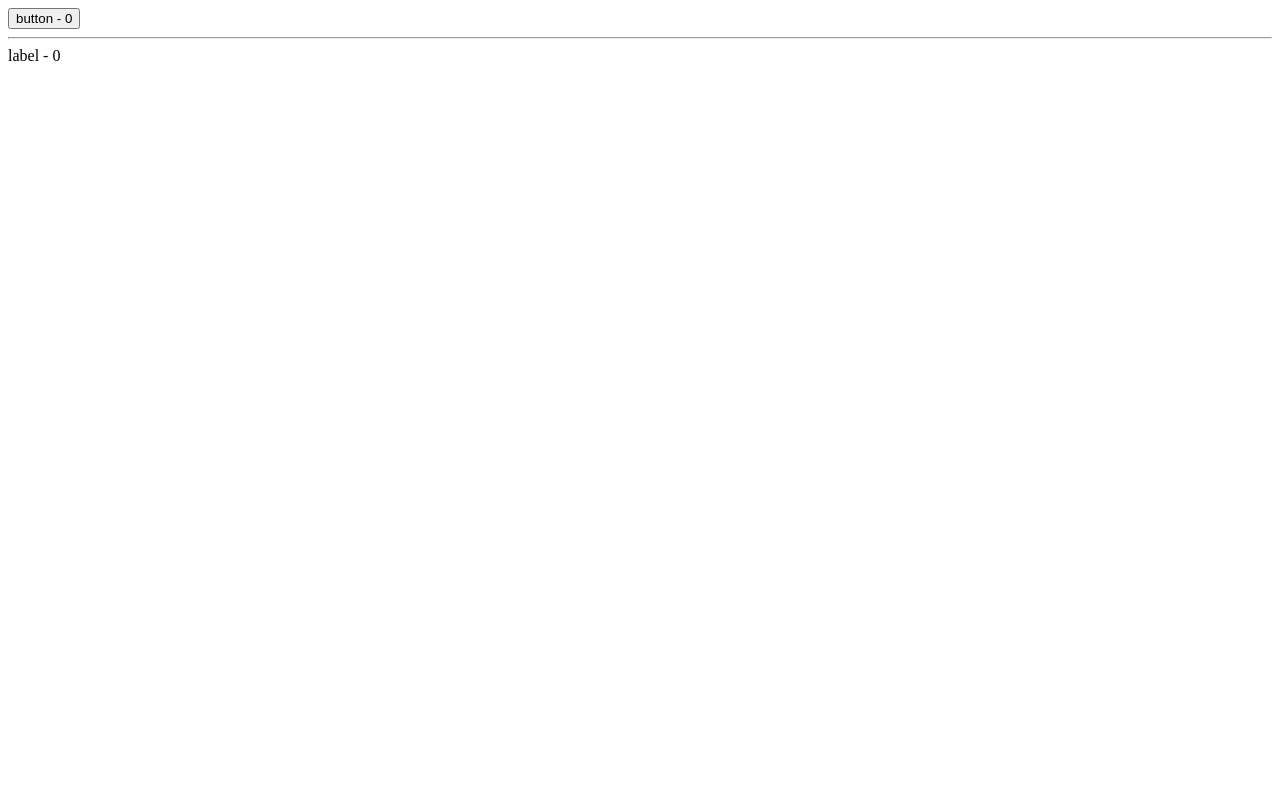
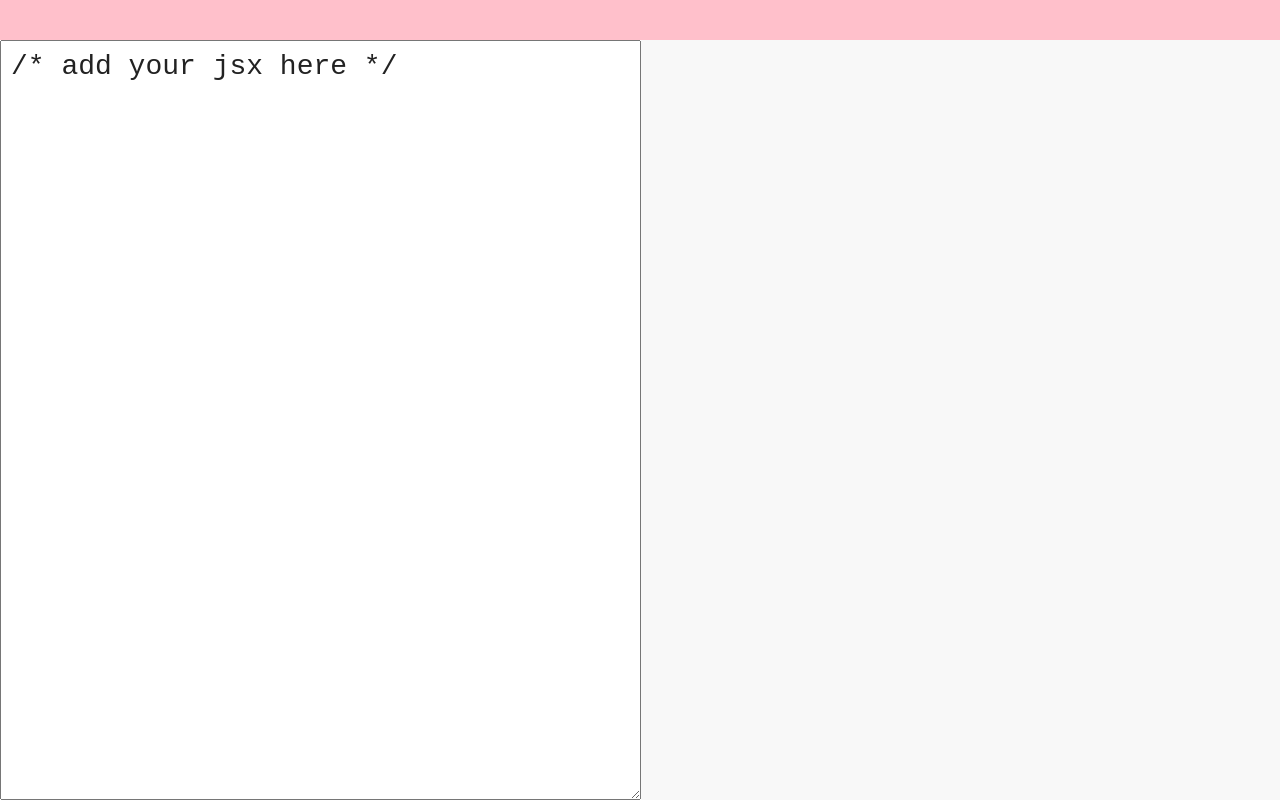
Before and after one commit to evuzLearn/ehStartReact, a React (Create React App) app: page / in a window 1280 px wide. Built offline with nearby package versions, Linux system fonts and the light colour scheme.

Commit message:
Build a JSX Live Compiler as a React Component

```diff
--- a/public/index.html
+++ b/public/index.html
@@ -1,13 +1,14 @@
 <!doctype html>
 <html lang="en">
-
 <head>
-    <meta charset="utf-8">
-    <title>React App</title>
+  <meta charset="utf-8">
+  <title>React App</title>
+  <script
+  src="https://cdnjs.cloudflare.com/ajax/libs/babel-standalone/6.21.1/babel.min.js">
+  </script>
 </head>
 
 <body>
-    <div id="root"></div>
+  <div id="root"></div>
 </body>
-
 </html>
--- /dev/null
+++ b/src/App.css
@@ -0,0 +1,36 @@
+body {
+  margin: 0;
+  padding: 0;
+  font-family: monospace;
+}
+
+header {
+  display: block;
+  height: 5vh;
+  overflow: auto;
+  background-color: pink;
+  color: red;
+  font-size: 28px;
+}
+
+.container {
+  height: 95vh;
+  display: flex;
+}
+
+pre {
+  background-color: #f8f8f8;
+}
+
+pre, textarea {
+  width: 50%;
+  font-family: monospace;
+  font-size: 28px;
+  margin: 0;
+  padding: 10px;
+  color: #222;
+}
+
+textarea:focus{
+  outline: 0;
+}
--- a/src/App.js
+++ b/src/App.js
@@ -1,58 +1,46 @@
 import React from 'react';
+import './App.css';
 
-const HOC = (InnerComponent) => (
-  class extends React.Component {
-    constructor() {
-      super();
-      this.state = {count: 0};
-    }
-    update() {
-      this.setState({count: this.state.count + 1});
-    }
-    componentWillMount() {
-      console.log('will mount')
-    }
-    render() {
-      return (
-        <InnerComponent
-          {...this.props}
-          {...this.state}
-          update={this.update.bind(this)}
-          />
-      )
+class App extends React.Component {
+  constructor() {
+    super();
+
+    this.state = {
+      input: '/* add your jsx here */',
+      err: '',
+      output: '',
     }
   }
-)
-
-class App extends React.Component {
+  update (e) {
+    let code = e.target.value;
+    try {
+      this.setState({
+        output: window.Babel
+        .transform(code, {presets: ['es2015', 'react']})
+        .code,
+        err: ''
+      })
+    } catch (err) {
+      this.setState({
+        err: err.message
+      });
+    }
+  }
   render() {
     return (
       <div>
-        <Button>button</Button>
-        <hr/>
-        <LabelHOC>label</LabelHOC>
+        <header>{this.state.err}</header>
+        <div className="container">
+          <textarea
+            onChange={this.update.bind(this)}
+            defaultValue={this.state.input}/>
+          <pre>
+            {this.state.output}
+          </pre>
+        </div>
       </div>
     )
   }
 }
 
-const Button = HOC((props) => (
-  <button onClick={props.update}>{props.children} - {props.count}</button>
-));
-
-class Label extends React.Component {
-  componentWillMount() {
-    console.log('label mount')
-  }
-  render() {
-    return (
-      <label onMouseEnter={this.props.update}>
-        {this.props.children} - {this.props.count}
-      </label>
-    );
-  }
-}
-
-const LabelHOC = HOC(Label);
-
 export default App;
```
